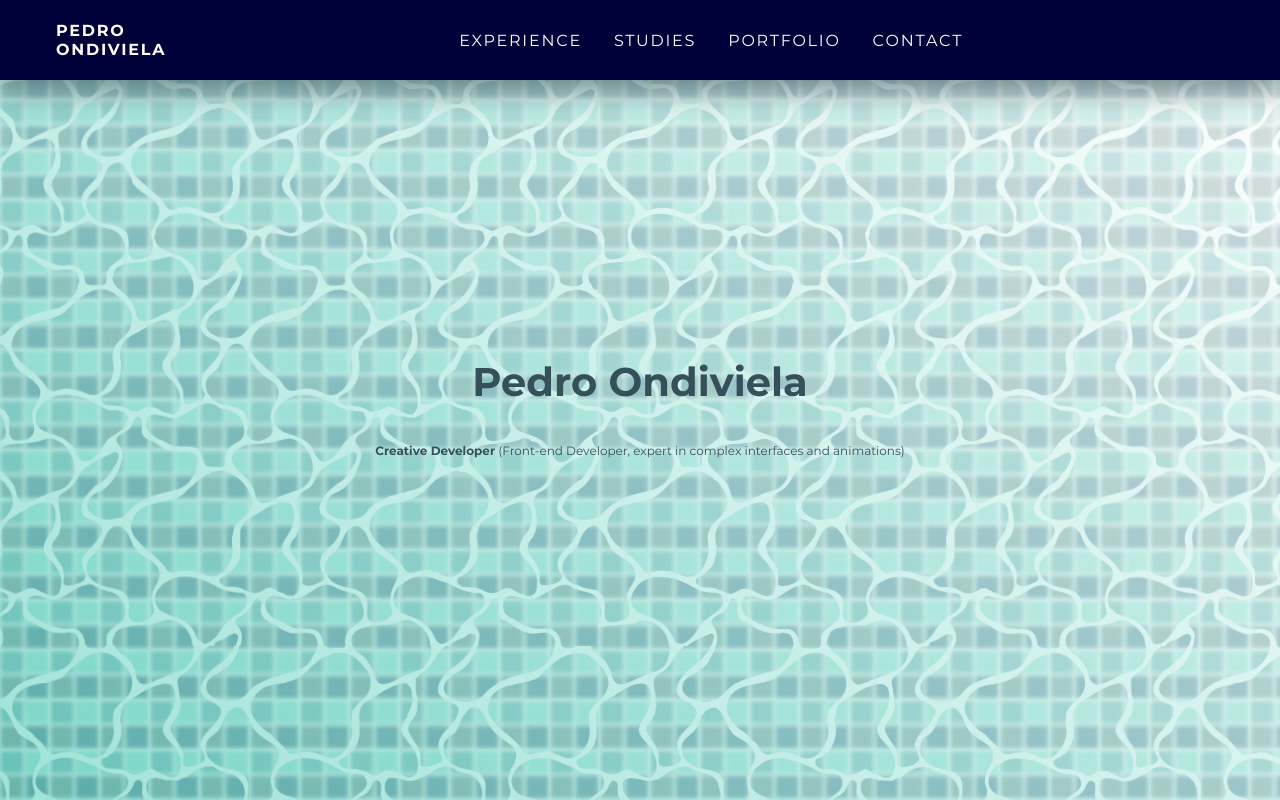
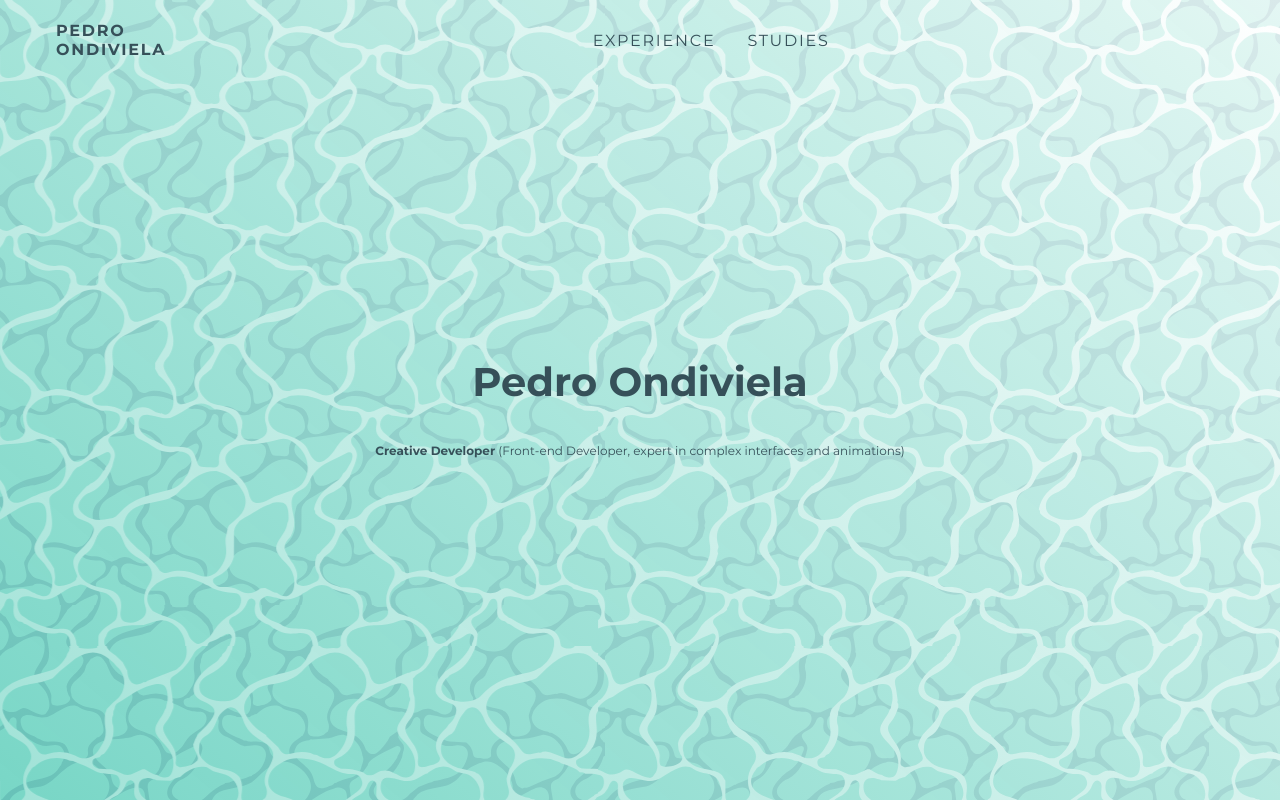
Before and after one commit to PedroOndh/pedroondh.github.io, a Nuxt app: page / in a window 1280 px wide. Shown: the top 800 px of the page. Built offline with nearby package versions, Linux system fonts and the light colour scheme.

Commit message:
feat(about-me): adding more waves behind white ones

```diff
--- a/components/AboutMe.vue
+++ b/components/AboutMe.vue
@@ -1,6 +1,8 @@
 <template>
   <section class="cv-about-me cv-section" id="about-me">
-    <div class="cv-about-me__background" />
+    <div class="cv-about-me__background">
+      <div class="cv-about-me__background-waves" />
+    </div>
     <div class="cv-about-me__text">
       <h1>Pedro Ondiviela</h1>
       <p>
@@ -21,7 +23,10 @@
     height: 100vh;
     &__background,
     &__background:before,
-    &__background:after {
+    &__background:after,
+    &__background-waves,
+    &__background-waves:before,
+    &__background-waves:after {
       position: absolute;
       top: 0;
       left: 0;
@@ -29,8 +34,19 @@
       height: 100%;
     }
     &__background {
-      background: url('/assets/background-tile.svg');
+      background-color: $light-blue;
+      //background: url('/assets/background-tile.svg');
+      &:after {
+        content: '';
+        background: linear-gradient(40deg, rgba($light-blue, 0.7) 0%, rgba($white, 0.8) 100%);
+      }
+    }
+    &__background-waves {
       &:before {
+        content: '';
+        background: url('/assets/water-texture--blue.svg');
+      }
+      &:after {
         content: '';
         background: url('/assets/water-texture.svg');
         @keyframes water-moving {
@@ -53,10 +69,6 @@
         animation-duration: 10s;
         animation-iteration-count: infinite;
       }
-      &:after {
-        content: '';
-        background: linear-gradient(40deg, rgba($light-blue, 0.7) 0%, rgba($white, 0.8) 100%);
-      }
     }
     &__text {
       position: relative;
--- a/components/Header.vue
+++ b/components/Header.vue
@@ -1,5 +1,5 @@
 <template>
-  <header class="cv-header">
+  <header :class="['cv-header', { 'cv-header--scrolled': scrolled }]">
     <nav class="cv-header__menu rti-layout-wrapper">
       <NuxtLink class="cv-header__link cv-header__link--home" @click="toggleMenu(false)" to="/">
         Pedro
@@ -12,10 +12,6 @@
             Experience
           </NuxtLink>
           <NuxtLink class="cv-header__link" @click="toggleMenu()" to="#studies">Studies</NuxtLink>
-          <NuxtLink class="cv-header__link" @click="toggleMenu()" to="#portfolio">
-            Portfolio
-          </NuxtLink>
-          <NuxtLink class="cv-header__link" @click="toggleMenu()" to="#contact">Contact</NuxtLink>
         </div>
       </div>
       <div class="cv-header__burguer-menu-wrapper" @click="isMenuVisible = !isMenuVisible">
@@ -29,8 +25,19 @@
 
 <script lang="ts" setup>
   import { ref } from 'vue';
+  import { throttle } from '~/utils/custom';
 
   const isMenuVisible = ref(false);
+  const scrolled = ref(false);
+  const watchScroll: () => void = throttle(() => fixHeader(), 300);
+
+  onMounted(() => window.addEventListener('scroll', watchScroll));
+  onUnmounted(() => window.removeEventListener('scroll', watchScroll));
+
+  function fixHeader(): void {
+    const currentScroll: number = Math.abs(document.body.getBoundingClientRect().top);
+    scrolled.value = currentScroll > 0;
+  }
 
   const toggleMenu = (value: boolean = !isMenuVisible.value): void => {
     if (window.innerWidth <= 1023) {
@@ -41,22 +48,32 @@
 
 <style lang="scss" scoped>
   .cv-header {
+    $component-class: &;
     position: fixed;
     top: 0;
     width: 100vw;
-    background-color: $white;
     z-index: 999;
+    &--scrolled {
+      #{$component-class} {
+        &__menu {
+          background-color: $dark-black;
+          box-shadow: 0 10px 30px 0 rgba($light-black, 0.75);
+        }
+        &__link {
+          color: $white;
+        }
+      }
+    }
 
     &__menu {
       position: relative;
-      background-color: $dark-black;
-      color: $white;
       height: rem(80px);
       display: flex;
       align-items: center;
       justify-content: space-between;
       padding: rem(16px) rem(40px) rem(16px) rem(40px);
-      box-shadow: 0 10px 30px 0 rgba($light-black, 0.75);
+      transition-property: background-color, box-shadow;
+      transition-duration: 0.2s;
     }
 
     &__links {
@@ -73,7 +90,6 @@
 
     &__link {
       display: inline-block;
-      color: $white;
       margin: rem(20px);
       text-transform: uppercase;
       text-decoration: none;
```
Also changed, not shown: public/assets/water-texture--blue.svg (added).
